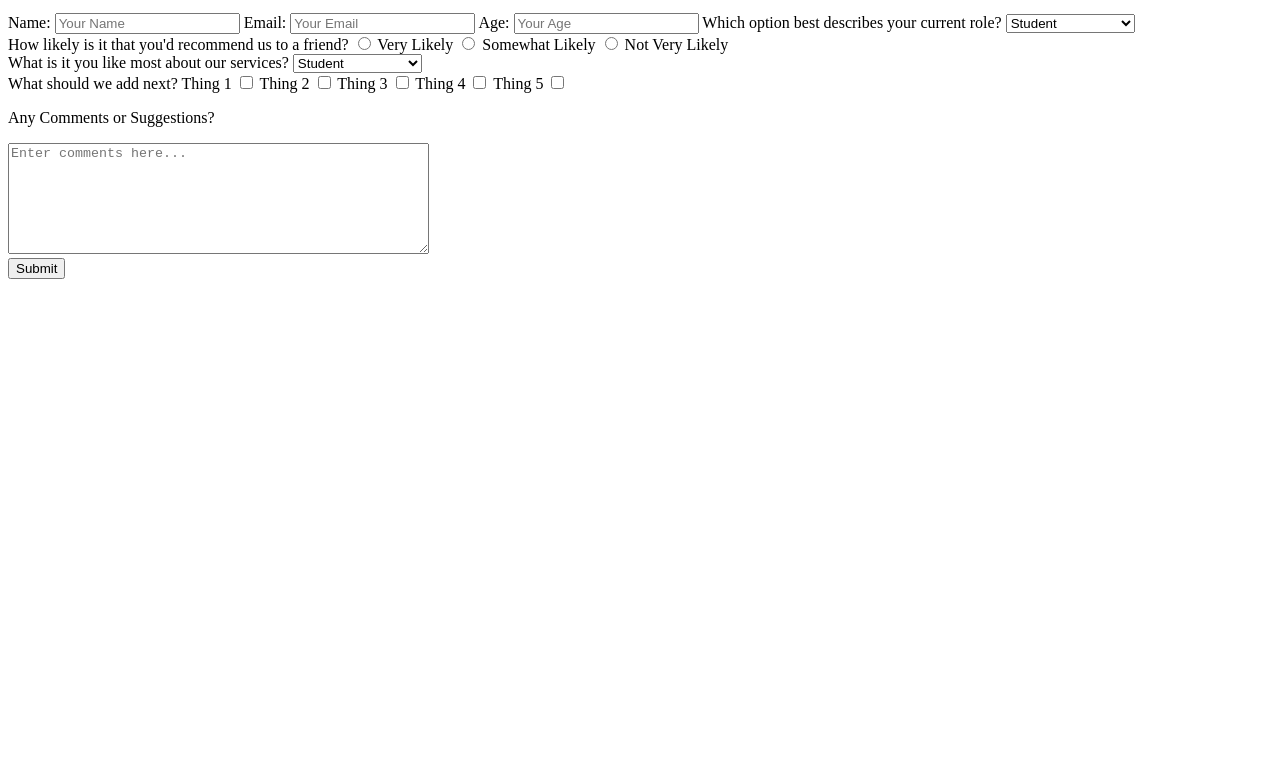
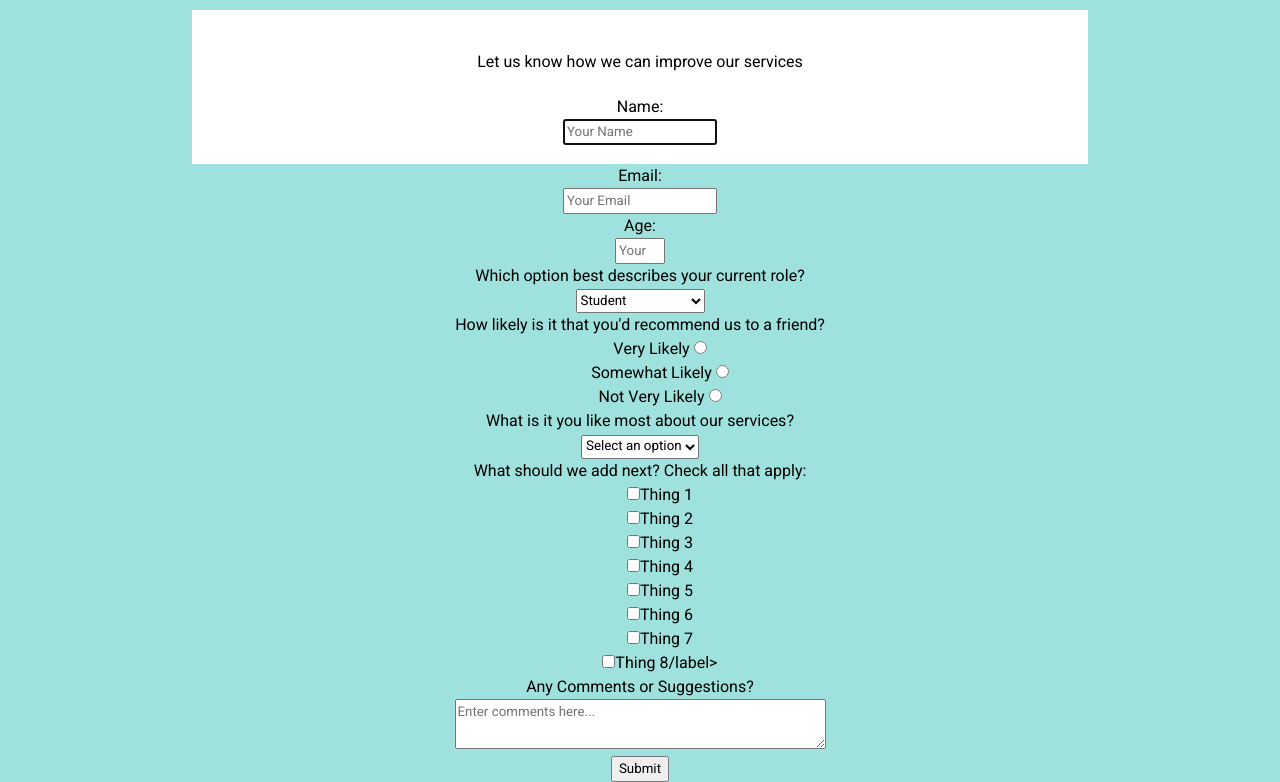
Before and after one commit to collin-tx/Survey-Form, a plain HTML site: page index.html in a window 1280 px wide. Shown: the part 101-883 px from the top of the page. Before the commit the page ends 800 px from the top, so only its background shows below. Drawn offline with Linux system fonts and the light colour scheme.

Commit message:
restructured HTML

```diff
--- a/index.html
+++ b/index.html
@@ -14,71 +14,136 @@
         </header>
         <div id="main-form">
             <p id="description">Let us know how we can improve our services</p>
-            <form action="#" id="survey-form">
-                <label for="name">Name:</label>
-                <input type="text" name="name" id="name-label" placeholder="Your Name">
+            <form action="#" id="survey-form" method="GET">
 
-                <label for="email">Email:</label>
-                <input type="email" name="email" id="email-label" placeholder="Your Email">
+                <div class="row">
+                    <div class="labels"></div>
+                        <label id="name-label" for="name">Name:</label>
+                    </div>
+                    <div class="right">
+                        <input autofocus type="text" name="name" id="name" placeholder="Your Name" class="input-field" required>
+                    </div>
+                </div>
 
-                <label for="Age:">Age:</label>
-                <input type="number" name="number" id="number-label" placeholder="Your Age">
+                <div class="row">
+                    <div class="labels"></div>
+                        <label for="email" id="email-label">Email:</label>
+                    </div>
+                    <div class="right">
+                        <input type="email" name="email" id="email" placeholder="Your Email" class="input-field" required>
+                    </div>
+                </div>
 
-                <label for="current-role">Which option best describes your current role?</label>
-                <select name="current-role" id="dropdown-1">
+                <div class="row">
+                    <div class="labels">
+                        <label for="Age:" id="number-label">Age:</label>
+                    </div>
+                    <div class="right">
+                        <input type="number" name="number" id="number" placeholder="Your Age" class="input-field" min="1" max="100">
+                    </div>
+                </div>
+
+                <div class="row">
+                    <div class="labels">
+                        <label for="role">Which option best describes your current role?</label>
+                    </div>
+                    <div class="right">
+                        <select name="role" id="dropdown">
+                            <option disabled value>Select an option</option>
                             <option value="Student">Student</option>
                             <option value="Full Time Job">Full Time Job</option>
                             <option value="Part Time Learner">Part Time Learner</option>
                             <option value="Prefer not to say">Prefer not to say</option>
                             <option value="Other">Other</option>
                         </select>
-
-
-                <div id="recommend">
-                    <label for="recommend"> How likely is it that you'd recommend us to a friend? </label>
-
-                    <input type="radio" name="recommend" id="very">
-                    <label for="very">Very Likely</label>
-
-                    <input type="radio" name="recommend" id="somewhat">
-                    <label for="somewhat">Somewhat Likely</label>
-
-                    <input type="radio" name="recommend" id="not">
-                    <label for="not">Not Very Likely</label>
+                    </div>
                 </div>
 
+                <div class="row">
+                    <div class="labels">
+                        <label for="recommend"> How likely is it that you'd recommend us to a friend? </label>
+                    </div>
+                    <div class="right">
+                        <ul style="list-style: none;">
+                            <li class="radio">
+                                <label>Very Likely
+                                    <input type="radio" value="1" name="radio-btns" class="userRatings">
+                                </label>
+                            </li>
+                            <li class="radio">
+                                <label>Somewhat Likely
+                                    <input type="radio" value="2" name="radio-btns" class="userRatings">
+                                </label>
+                            </li>
+                            <li class="radio">
+                                <label>Not Very Likely
+                                    <input type="radio" value="3" name="radio-btns" class="userRatings">
+                                </label>
+                            </li>
+                        </ul>
+                    </div>
+                </div>
+
+                <div class="row">
+                    <div class="labels">
                         <label for="like-most"> What is it you like most about our services? </label>
-                <select name="like-most" id="dropdown-2">
-                    <option value="Student">Student</option>
-                    <option value="Full Time Job">Full Time Job</option>
-                    <option value="Part Time Learner">Part Time Learner</option>
-                    <option value="Prefer not to say">Prefer not to say</option>
-                    <option value="Other">Other</option>
+                    </div>
+                    <div class="right">
+                        <select name="likeMost" id="like-most" class="dropdown">
+                            <option disabled selected value>Select an option</option>
+                            <option value="option1">Option 1</option>
+                            <option value="option2">Option 2</option>
+                            <option value="option3">Option 3</option>
+                            <option value="option4">Option 4</option>
+                            <option value="none">None</option>
                         </select>
+                    </div>
+                </div>
 
-                <div id="additions">
-                    <label for="additions">What should we add next?</label>
+                <div class="row">
+                    <div class="labels">
+                        <label for="additions">What should we add next? Check all that apply:</label>
+                    </div>
+                    <div class="right">
+                        <ul id="additions" style="list-style: none;">
+                            <li class="checkbox">
+                                <label><input type="checkbox" name="add" value="1" class="userRatings">Thing 1</label>
+                            </li>
+                            <li class="checkbox">
+                                <label><input type="checkbox" name="add" value="2" class="userRatings">Thing 2</label>
+                            </li>
 
-                    <label for="thing1">Thing 1</label>
-                    <input type="checkbox" name="thing1" id="thing1">
+                            <li class="checkbox">
+                                <label><input type="checkbox" name="add" value="3" class="userRatings">Thing 3</label>
+                            </li>
+                            <li class="checkbox">
+                                <label><input type="checkbox" name="add" value="4" class="userRatings">Thing 4</label>
+                            </li>
+                            <li class="checkbox">
+                                <label><input type="checkbox" name="add" value="5" class="userRatings">Thing 5</label>
+                            </li>
+                            <li class="checkbox">
+                                <label><input type="checkbox" name="add" value="6" class="userRatings">Thing 6</label>
+                            </li>
+                            <li class="checkbox">
+                                <label><input type="checkbox" name="add" value="7" class="userRatings">Thing 7</label>
+                            </li>
+                            <li class="checkbox">
+                               <label><input type="checkbox" name="add" value="8" class="userRatings">Thing 8/label>
+                            </li>
+                        </ul>
+                    </div>
+                </div>
 
-                    <label for="thing1">Thing 2</label>
-                    <input type="checkbox" name="thing2" id="thing2">
-
-                    <label for="thing1">Thing 3</label>
-                    <input type="checkbox" name="thing3" id="thing3">
-
-                    <label for="thing1">Thing 4</label>
-                    <input type="checkbox" name="thing4" id="thing4">
-
-                    <label for="thing1">Thing 5</label>
-                    <input type="checkbox" name="thing5" id="thing5">
+                <div class="row"></div>
+                    <div class="labels">
+                        <label for="suggestions">Any Comments or Suggestions?</label>
                     </div>
-                <div id="suggestions">
-                    <p>Any Comments or Suggestions?</p>
-                    <textarea name="suggestions" id="suggestion-text" cols="50" rows="7" placeholder="Enter comments here..."></textarea>
+                    <div class="right">
+                        <textarea name="comment" class="input-field" style="height: 50px;resize:vertical;" id="suggestions" cols="50" rows="7" placeholder="Enter comments here..."></textarea>
                     </div>
-                <button type="submit">Submit</button>
+                </div>
+                <button id="submit" type="submit">Submit</button>
             </form>
         </div>
     </div>
--- a/style.css
+++ b/style.css
@@ -0,0 +1,29 @@
+@import url('https://fonts.googleapis.com/css?family=Heebo&display=swap');
+
+* {
+    box-sizing: border-box;
+    margin: 0;
+    font-family: 'Heebo', Arial, Helvetica, sans-serif;
+}
+
+body {
+    background: #9EE1DD;
+    text-align: center;
+    justify-content: center;
+    align-content: center;
+}
+
+#title {
+    padding: 2rem;
+}
+
+#description {
+    padding: 1.3rem;
+}
+
+#main-form {
+    background: #fff;
+    padding: 1.2rem;
+    width: 70vw;
+    margin: 0 auto;
+}
```
Lines whose indentation alone changed are shown as unchanged.
